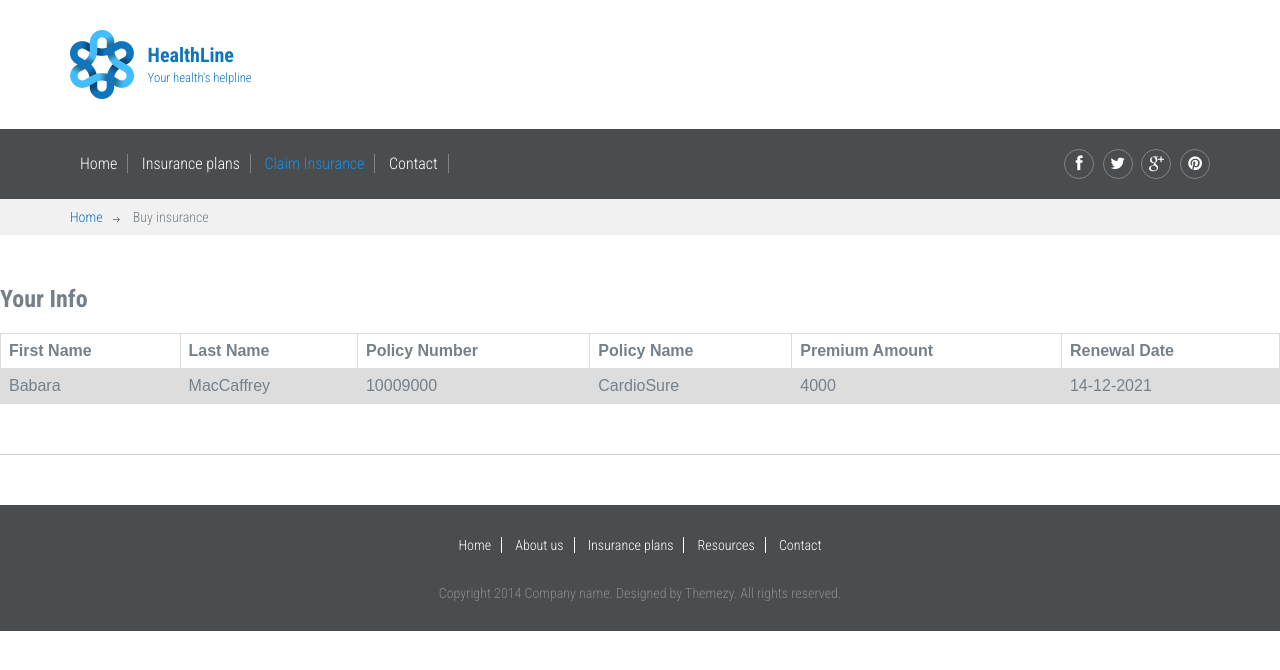
After one commit to ghpranav/HealthInsurance, a Flask app: page /display in a window 1280 px wide. The commit adds this page. Shown: the top 670 px of the page. Run offline with Flask 2, Linux system fonts and the light colour scheme.

Commit message:
display update

```diff
--- a/insurance/__init__.py
+++ b/insurance/__init__.py
@@ -5,8 +5,8 @@ def create_app():
     """Function to create and return an application"""
     app = Flask(__name__, static_url_path="/static")
     mysql = MySQL()
-    app.config['MYSQL_DATABASE_USER'] = 'ghpranav'
-    app.config['MYSQL_DATABASE_PASSWORD'] = 'pranav123'
+    app.config['MYSQL_DATABASE_USER'] = 'root'
+    app.config['MYSQL_DATABASE_PASSWORD'] = 'PRUTHVI@2000'
     app.config['MYSQL_DATABASE_DB'] = 'Health_Insurance'
     app.config['MYSQL_DATABASE_HOST'] = 'localhost'
     mysql.init_app(app)
@@ -29,6 +29,7 @@ def create_app():
     @app.route("/about")
     def about():
         return render_template("about.html")
+
 
     @app.route("/buy/<policyID>", methods=['GET', 'POST'])
     def buy(policyID):
@@ -79,5 +80,9 @@ def create_app():
     def policy():
         return render_template("policy.html")
 
+    @app.route("/display")
+    def display():
+        return render_template("display.html")
+
     app.debug = True
     return app
--- a/insurance/static/style.css
+++ b/insurance/static/style.css
@@ -192,9 +192,8 @@ textarea {
   overflow: auto;
   vertical-align: top; }
 
-table {
-  border-collapse: collapse;
-  border-spacing: 0; }
+
+
 
 *, *:before, *:after {
   -moz-box-sizing: border-box;
--- /dev/null
+++ b/insurance/templates/display.html
@@ -0,0 +1,139 @@
+<!DOCTYPE html>
+<html lang="en">
+
+<head>
+	<meta charset="UTF-8">
+	<meta http-equiv="X-UA-Compatible" content="IE=edge">
+	<meta name="viewport" content="width=device-width, initial-scale=1.0,maximum-scale=1">
+
+	<title>Insurance | Claim</title>
+
+	<!-- Loading third party fonts -->
+	<link href="http://fonts.googleapis.com/css?family=Roboto+Condensed:300,400,700|" rel="stylesheet" type="text/css">
+	<link href="static/fonts/font-awesome.min.css" rel="stylesheet" type="text/css">
+	<link href="static/fonts/lineo-icon/style.css" rel="stylesheet" type="text/css">
+
+	<!-- Loading main css file -->
+	<link rel="stylesheet" href="static/style.css">
+
+	<!--[if lt IE 9]>
+		<script src="static/js/ie-support/html5.js"></script>
+		<script src="static/js/ie-support/respond.js"></script>
+		<![endif]-->
+
+</head>
+
+
+<body>
+
+	<div id="site-content">
+		<header class="site-header">
+			<div class="top-header">
+				<div class="container">
+					<a href="/" id="branding">
+						<img src="static/images/logo.png" alt="Company Name" class="logo">
+						<div class="logo-text">
+							<h1 class="site-title">HealthLine</h1>
+							<small class="description">Your health's helpline</small>
+						</div>
+					</a> <!-- #branding -->
+				</div> <!-- .container -->
+			</div> <!-- .top-header -->
+
+			<div class="bottom-header">
+				<div class="container">
+					<div class="main-navigation">
+						<button type="button" class="menu-toggle"><i class="fa fa-bars"></i></button>
+						<ul class="menu">
+							<li class="menu-item"><a href="/">Home</a></li>
+							<li class="menu-item"><a href="/insurance">Insurance plans</a></li>
+							<li class="menu-item current-menu-item"><a href="/claim">Claim Insurance</a></li>
+							<li class="menu-item"><a href="/contact">Contact</a></li>
+						</ul> <!-- .menu -->
+					</div> <!-- .main-navigation -->
+
+					<div class="social-links">
+						<a href="#"><i class="fa fa-facebook"></i></a>
+						<a href="#"><i class="fa fa-twitter"></i></a>
+						<a href="#"><i class="fa fa-google-plus"></i></a>
+						<a href="#"><i class="fa fa-pinterest"></i></a>
+					</div>
+
+					<div class="mobile-navigation"></div>
+				</div>
+			</div>
+
+		</header> <!-- .site-header -->
+
+		<main class="main-content">
+			<div class="breadcrumbs">
+				<div class="container">
+					<a href="/">Home</a>
+					<span>Buy insurance</span>
+				</div>
+			</div>
+
+			<div class="page">
+				<style>
+					table {
+						font-family: arial, sans-serif;
+						border-collapse: collapse;
+						width: 100%;
+					}
+
+					td, th {
+						border: 1px solid #dddddd;
+						text-align: left;
+						padding: 8px;
+					}
+
+					tr:nth-child(even) {
+						background-color: #dddddd;
+					}
+				  </style>
+				<h2>Your Info</h2>
+			<table>
+					<tr>
+						<th>First Name</th>
+						<th>Last Name</th>
+						<th>Policy Number</th>
+						<th>Policy Name</th>
+						<th>Premium Amount</th>
+						<th>Renewal Date</th>
+					</tr>
+					<tr>
+						<td>Babara</td>
+						<td>MacCaffrey</td>
+						<td>10009000</td>
+						<td>CardioSure</td>
+						<td>4000</td>
+						<td>14-12-2021</td>
+					</tr>
+			</table>
+			</div> <!-- .page -->
+		</main>
+
+		<div class="site-footer">
+			<div class="bottom-footer">
+				<div class="container">
+					<nav class="footer-navigation">
+						<a href="#">Home</a>
+						<a href="#">About us</a>
+						<a href="#">Insurance plans</a>
+						<a href="#">Resources</a>
+						<a href="#">Contact</a>
+					</nav>
+
+					<div class="colophon">Copyright 2014 Company name. Designed by Themezy. All rights reserved.</div>
+				</div>
+			</div>
+		</div>
+	</div>
+
+	<script src="static/js/jquery-1.11.1.min.js"></script>
+	<script src="static/js/plugins.js"></script>
+	<script src="static/js/app.js"></script>
+
+</body>
+
+</html>
```
